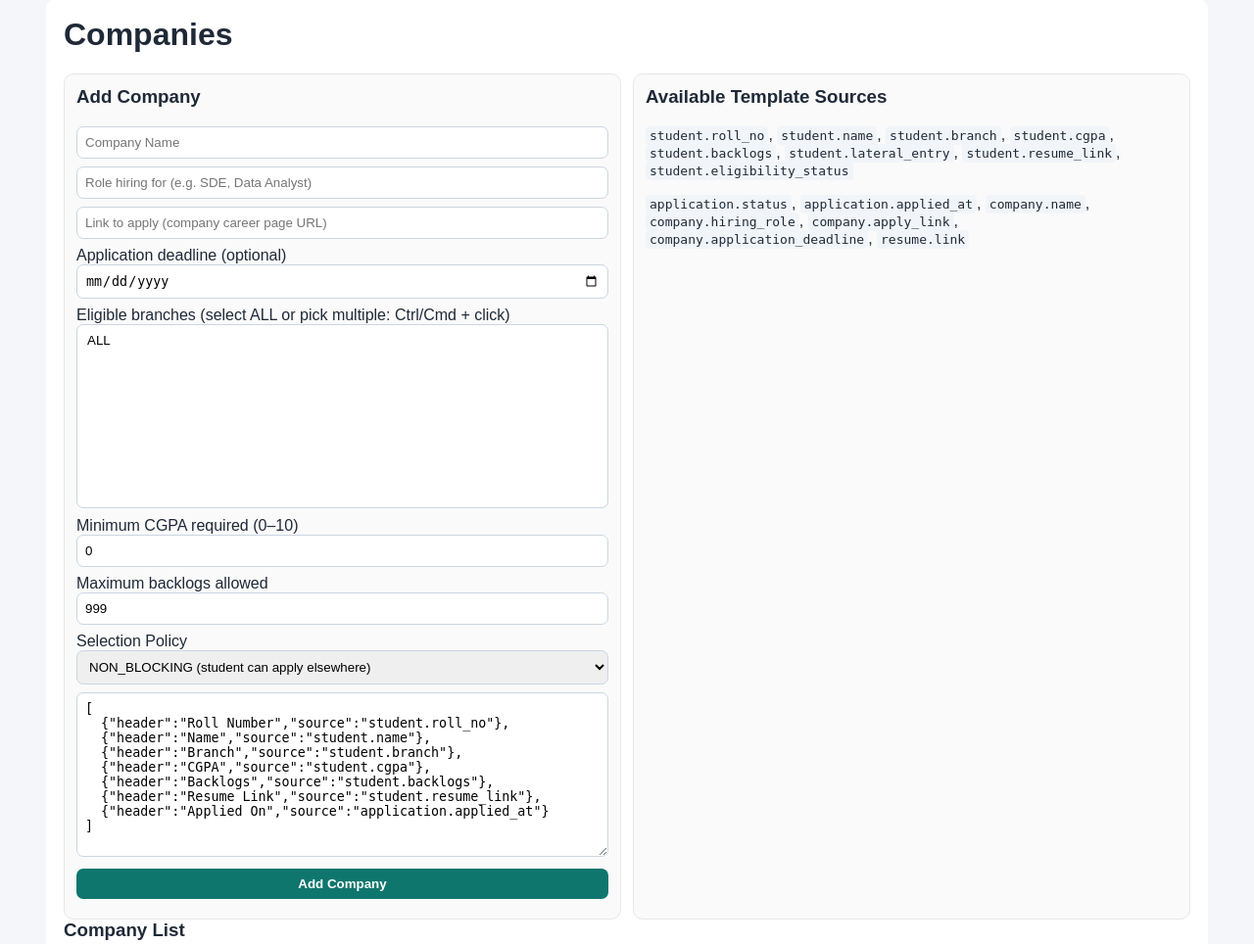
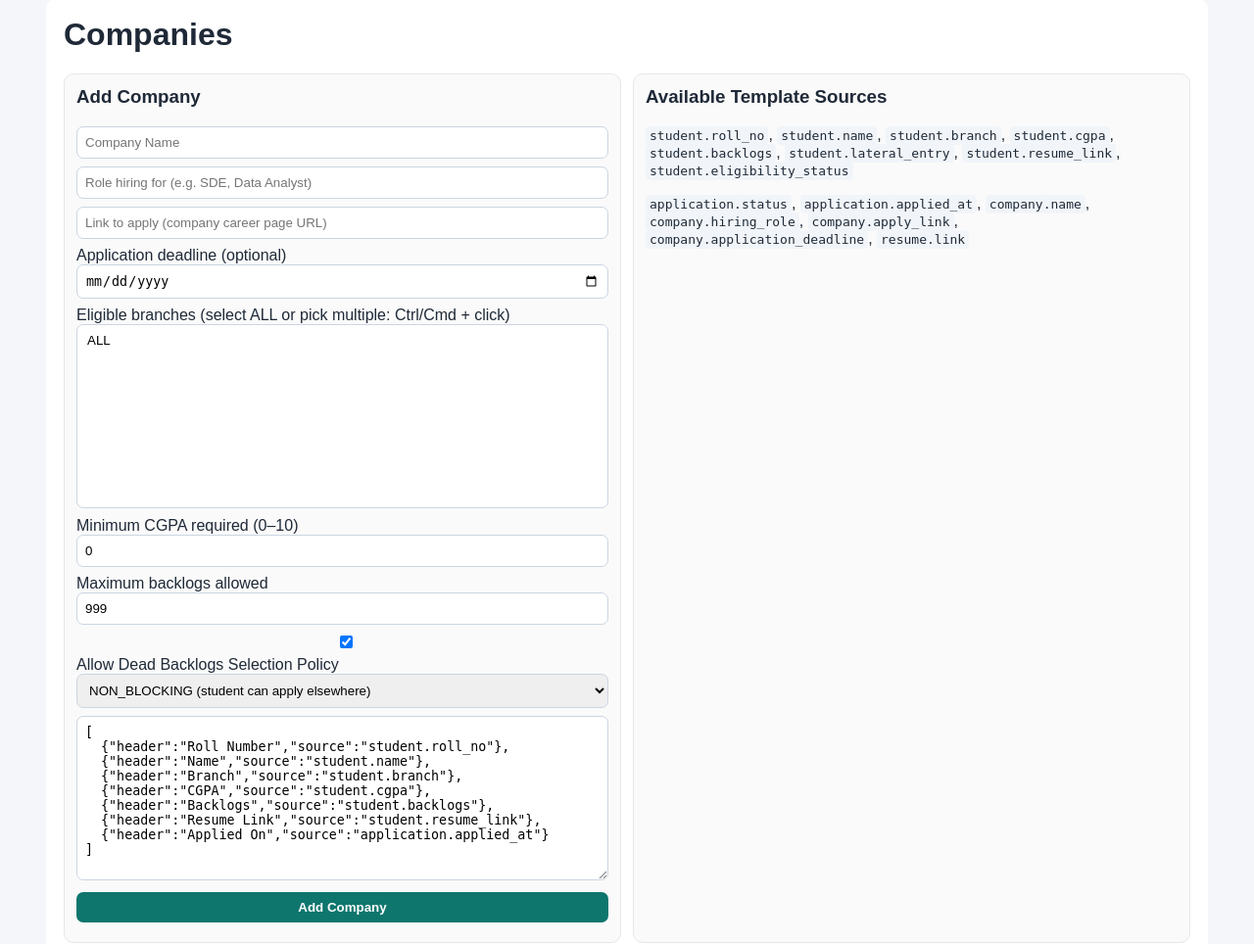
Before and after one commit to lavanayakhosla/TestPlacement, a Python web app: template templates/companies.html in a window 1280 px wide. Shown: the part 61-1025 px from the top of the page at 98% size. Run offline with Jinja, Linux system fonts and the light colour scheme; the template is opened without the code that fills it, so the values that code supplies are empty.

Commit message:
Update companies.html

```diff
--- a/templates/companies.html
+++ b/templates/companies.html
@@ -19,6 +19,10 @@
       <input type="number" name="min_cgpa" step="0.01" min="0" max="10" value="0" placeholder="e.g. 6.0">
       <label>Maximum backlogs allowed</label>
       <input type="number" name="max_backlogs" min="0" value="999" placeholder="e.g. 0 or 2">
+      <label>
+  <input type="checkbox" name="allow_dead_backlogs" checked>
+  Allow Dead Backlogs
+</label>
       <label>Selection Policy</label>
       <select name="selection_policy">
         <option value="NON_BLOCKING">NON_BLOCKING (student can apply elsewhere)</option>
```
